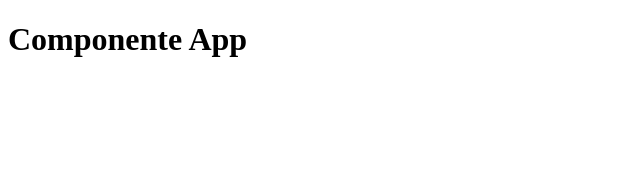
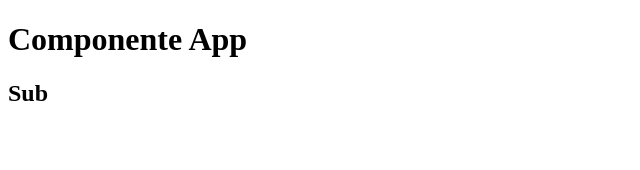
Before and after one commit to edimardaros/jstack-react, a React app: page / in a window 1280 px wide. Shown: the top 170 px of the page, without its empty margins (0-640 px from the left). Built offline with nearby package versions, Linux system fonts and the light colour scheme.

Commit message:
React Fragment

```diff
--- a/src/App.js
+++ b/src/App.js
@@ -2,7 +2,15 @@ import React from "react";
 
 // Functional Component (Componente Funcional)
 function App() {
-  return <h1>Componente App</h1>;
+  return (
+    // Usar React.Fragment no lugar de dev/span/etc, assim nao aparece no source.
+    // pode usar <> também
+    <React.Fragment>
+      <h1>Componente App</h1>
+      <h2>Sub</h2>
+    </React.Fragment>
+
+  );
 }
 
 export default App;
```
